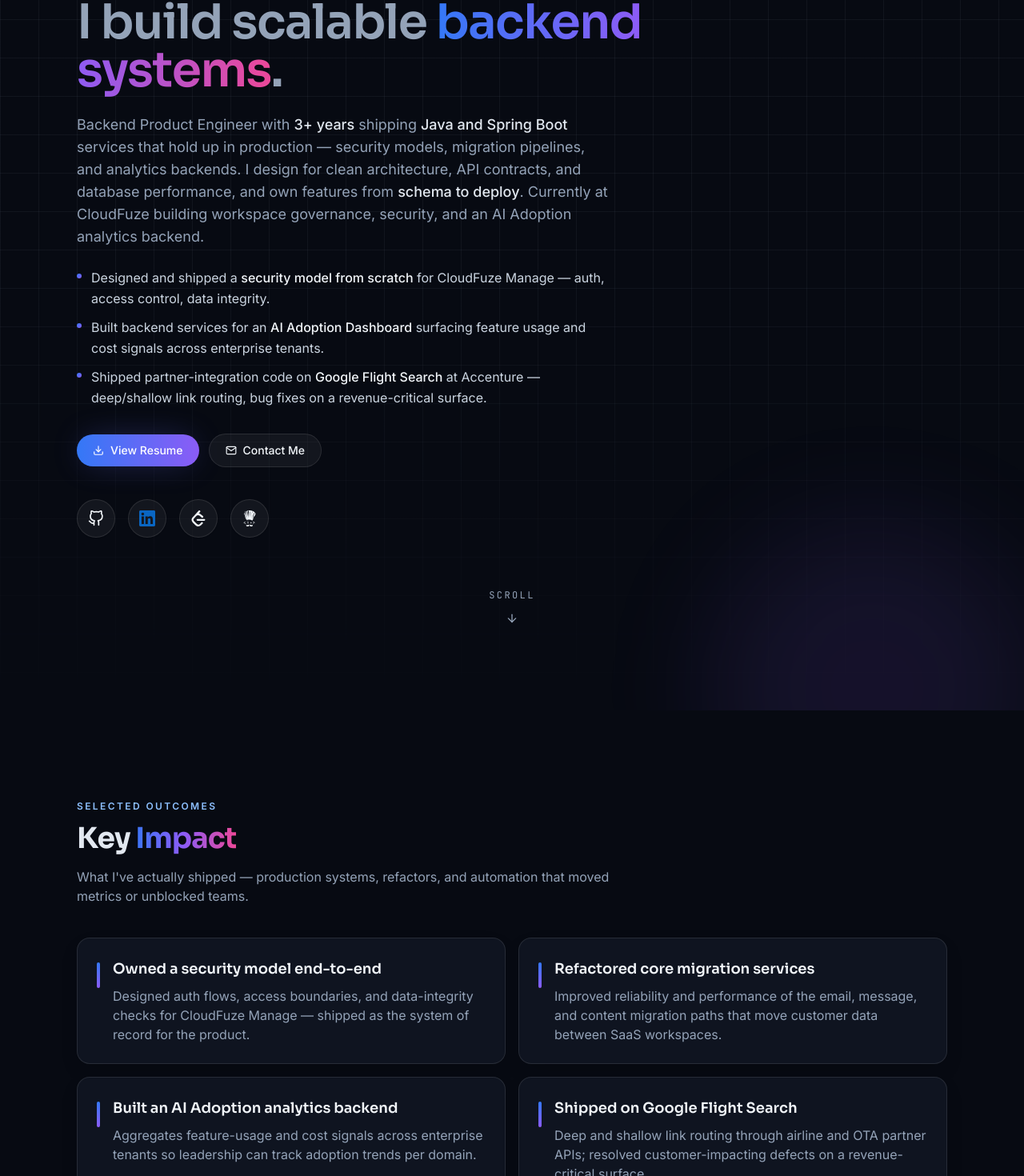
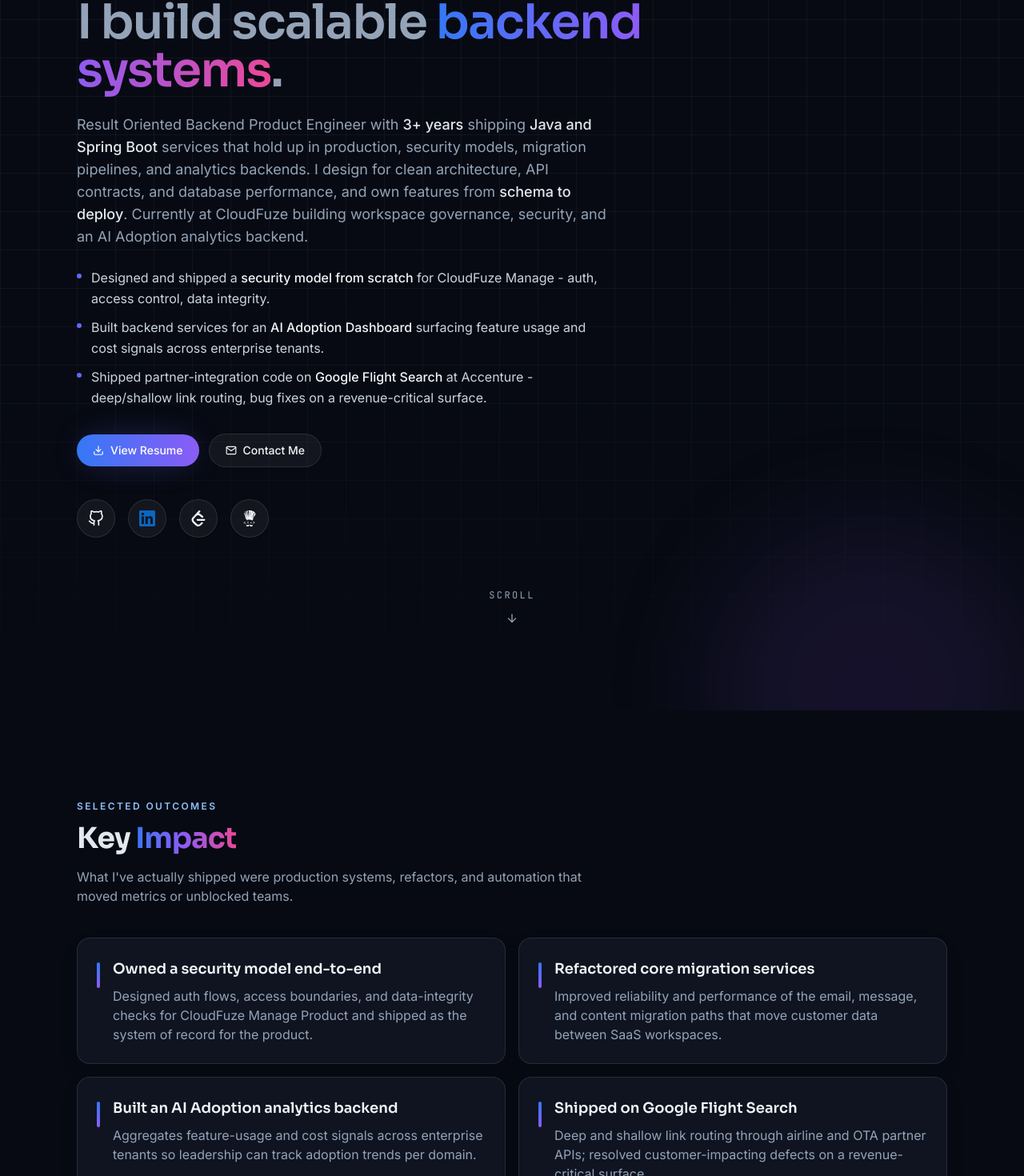
Before and after one commit to RaviCloudFuze/portfolio-website, a Next.js app: page / in a window 1280 px wide. Shown: the part 504-1974 px from the top of the page at 80% size. Built offline with nearby package versions, Linux system fonts and the light colour scheme; no server answers.

Commit message:
Fixing the annoying and redundant "--"

```diff
--- a/components/sections/approach.tsx
+++ b/components/sections/approach.tsx
@@ -28,7 +28,7 @@
         <SectionHeading
           kicker="Engineering approach"
           title="How I Build Systems"
-          description="A few principles I keep coming back to. Boundaries, contracts, and failure modes — not just classes."
+          description="A few principles I keep coming back to. Boundaries, contracts, and failure modes, not just classes."
         />
 
         <Stagger className="grid gap-5 sm:grid-cols-2 lg:grid-cols-3">
--- a/components/sections/hero.tsx
+++ b/components/sections/hero.tsx
@@ -123,7 +123,7 @@
               transition={{ duration: 0.6, delay: 0.3 }}
               className="mt-6 max-w-2xl text-base leading-relaxed text-slate-600 sm:text-lg dark:text-slate-400"
             >
-              Backend Product Engineer with{" "}
+              Result Oriented Backend Product Engineer with{" "}
               <span className="font-medium text-slate-800 dark:text-slate-200">
                 3+ years
               </span>{" "}
@@ -131,7 +131,7 @@
               <span className="font-medium text-slate-800 dark:text-slate-200">
                 Java and Spring Boot
               </span>{" "}
-              services that hold up in production — security models, migration
+              services that hold up in production, security models, migration
               pipelines, and analytics backends. I design for clean
               architecture, API contracts, and database performance, and own
               features from{" "}
@@ -156,7 +156,7 @@
                   <span className="font-medium text-slate-900 dark:text-slate-100">
                     security model from scratch
                   </span>{" "}
-                  for CloudFuze Manage — auth, access control, data integrity.
+                  for CloudFuze Manage - auth, access control, data integrity.
                 </span>
               </li>
               <li className="flex items-start gap-3">
@@ -177,7 +177,7 @@
                   <span className="font-medium text-slate-900 dark:text-slate-100">
                     Google Flight Search
                   </span>{" "}
-                  at Accenture — deep/shallow link routing, bug fixes on a
+                  at Accenture - deep/shallow link routing, bug fixes on a
                   revenue-critical surface.
                 </span>
               </li>
--- a/components/sections/impact.tsx
+++ b/components/sections/impact.tsx
@@ -12,7 +12,7 @@
         <SectionHeading
           kicker="Selected outcomes"
           title="Key Impact"
-          description="What I've actually shipped — production systems, refactors, and automation that moved metrics or unblocked teams."
+          description="What I've actually shipped were production systems, refactors, and automation that moved metrics or unblocked teams."
         />
 
         <Stagger className="grid gap-4 sm:grid-cols-2">
--- a/components/sections/resume.tsx
+++ b/components/sections/resume.tsx
@@ -13,7 +13,7 @@
 import SectionHeading from "@/components/section-heading";
 
 const snapshotBullets = [
-  "3+ years designing Java and Spring Boot microservices for enterprise cloud products",
+  "3+ years designing Java and Spring Boot microservices for enterprise cloud, saas and web based products",
   "Built a complete security model from scratch for the CloudFuze Manage workspace governance product",
   "Engineered backend services for an AI Adoption Dashboard that surfaces real feature usage and cost insights",
   "Refactored core migration services, significantly improving email, message, and content migration reliability",
--- a/data/approach.ts
+++ b/data/approach.ts
@@ -23,7 +23,7 @@
   {
     id: "perf-measured",
     title: "Performance is measured, not assumed",
-    body: "Profile the hot path, fix the read amplification, then talk about caches and queues — in that order.",
+    body: "Profile the hot path, fix the read amplification, then talk about caches and queues in that order.",
   },
   {
     id: "operate-what-you-build",
--- a/data/experience.ts
+++ b/data/experience.ts
@@ -14,8 +14,8 @@
 export const experiences: Experience[] = [
   {
     id: "neutara",
-    company: "CloudFuze (Subsidiary of Neutara Technologies)",
-    role: "Senior Software Engineer/Senior Product Engineer",
+    company: "CloudFuze (Neutara Technologies)",
+    role: "Senior Product Engineer",
     duration: "Dec 2025 – Present",
     location: "Hyderabad, India",
     website: "https://www.cloudfuze.com/",
@@ -56,7 +56,7 @@
     description:
       "Worked on the Google Flight Search project, writing clean, maintainable code for partner integrations and building automation tooling that streamlined team workflows.",
     highlights: [
-      "Integrated deep and shallow links into Google Flight Search, redirecting users to airline and OTA sites through partner APIs, while also resolved numerous customer-impacting bugs affecting partners on the flight search page that hadthepotential to affect their revenue in agile environment.",
+      "Integrated deep and shallow links into Google Flight Search, redirecting users to airline and OTA sites through partner APIs, while also resolved numerous customer-impacting bugs affecting partners on the flight search page that had the potential to affect their revenue in agile environment.",
       "Resolved numerous customer-impacting bugs on the flight search page that had the potential to affect partner revenue, working in a fast-paced Agile environment.",
       "Conducted peer code reviews to ensure adherence to best practices and coding standards.",
       "Built an end-to-end automation tool that extracts working URLs from raw text and produces a filtered CSV for downstream processing.",
--- a/data/impact.ts
+++ b/data/impact.ts
@@ -9,7 +9,7 @@
     id: "security-model",
     title: "Owned a security model end-to-end",
     detail:
-      "Designed auth flows, access boundaries, and data-integrity checks for CloudFuze Manage — shipped as the system of record for the product.",
+      "Designed auth flows, access boundaries, and data-integrity checks for CloudFuze Manage Product and shipped as the system of record for the product.",
   },
   {
     id: "migration-refactor",
@@ -33,6 +33,6 @@
     id: "reporting-automation",
     title: "Replaced manual reporting with automation",
     detail:
-      "Bi-weekly client reports now generate themselves via a Google Apps Script + URL-extraction pipeline — saved hours of QA lead time across the team.",
+      "Bi-weekly client reports now generate themselves via a Google Apps Script + URL-extraction pipeline, saved hours of QA lead time across the team.",
   },
 ];
--- a/data/projects.ts
+++ b/data/projects.ts
@@ -21,7 +21,7 @@
       "Standard Controller → Service → Repository layering; auth and role-based access via Spring Security.",
       "Modeled the schema for policy versioning and claim state transitions so historical claims stay queryable through schema evolution.",
       "Used JPA projections and indexed lookups on hot read paths (policy search, claim status) to keep response times stable as the dataset grows.",
-      "Validation, exception handling, and audit logging at the service layer — controllers stay thin and testable.",
+      "Validation, exception handling, and audit logging at the service layer so that controllers stay thin and testable.",
     ],
     image: "/projects/insurance-portal.svg",
     stack: [
@@ -41,7 +41,7 @@
     description:
       "Real-time inventory and order-processing system with supplier management and reporting for SMB warehouses.",
     bullets: [
-      "REST APIs for inventory, orders, suppliers, and reports — each with its own service boundary so changes don't cascade.",
+      "REST APIs for inventory, orders, suppliers, and reports, each with its own service boundary so changes don't cascade.",
       "Concurrency-aware stock updates using transactional writes and optimistic locking to prevent overselling on simultaneous orders.",
       "Schema designed for report-heavy reads with composite indexes on (product_id, created_at) for stock-movement and order-history queries.",
       "Explicit order state machine (PLACED → PACKED → SHIPPED → DELIVERED / CANCELLED) instead of a free-text status column.",
```
